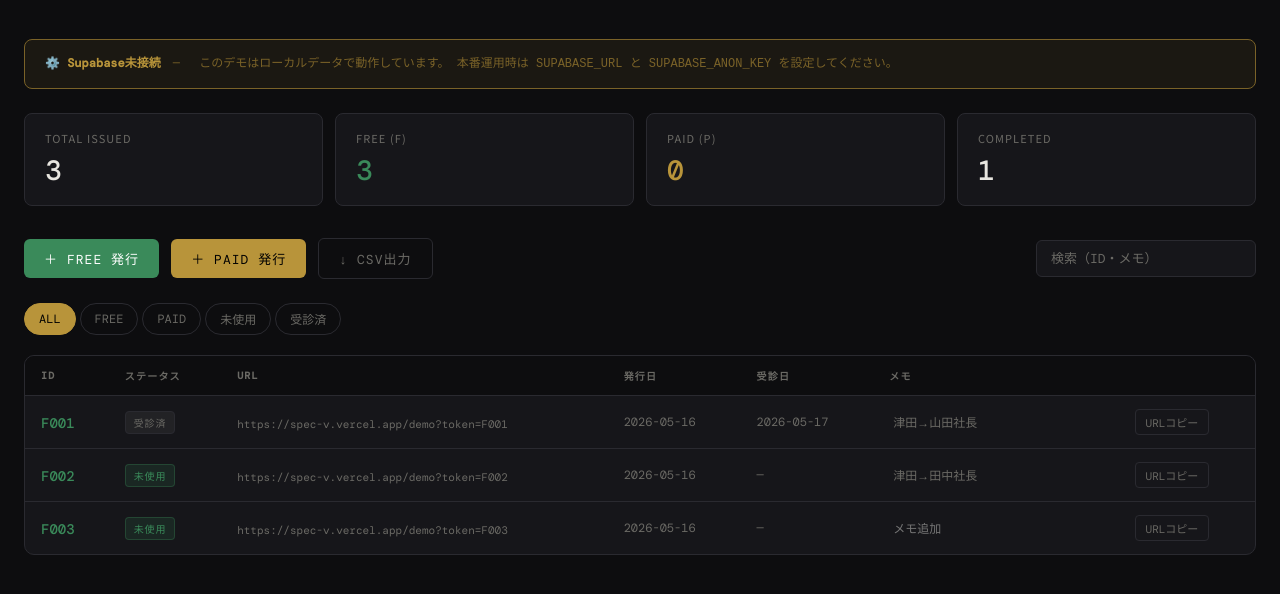
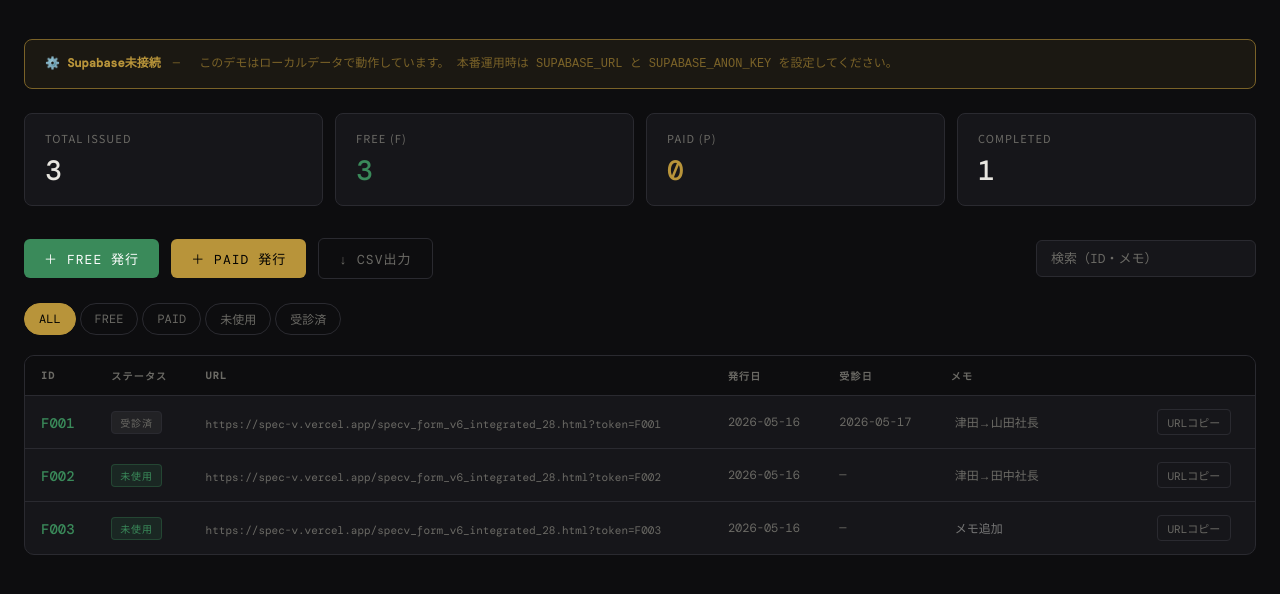
Before and after one commit to nridaz-beep/spec-v, a website: page admin.html in a window 1280 px wide. Shown: the part 80-674 px from the top of the page. Drawn offline with nearby package versions, Linux system fonts and the light colour scheme.

Commit message:
Update admin.html

```diff
--- a/admin.html
+++ b/admin.html
@@ -495,8 +495,8 @@
 // ============================================================
 const SUPABASE_URL = '';  // 本番時に設定
 const SUPABASE_KEY = '';  // 本番時に設定
-const BASE_URL_FREE = 'https://spec-v.vercel.app/demo';
-const BASE_URL_PAID = 'https://spec-v.vercel.app/';
+const BASE_URL_FREE = 'https://spec-v.vercel.app/specv_form_v6_integrated_28.html';
+const BASE_URL_PAID = 'https://spec-v.vercel.app/specv_form_v6_integrated_28.html';
 
 let tokens = JSON.parse(localStorage.getItem('specv_tokens') || '[]');
 let currentFilter = 'all';
```
